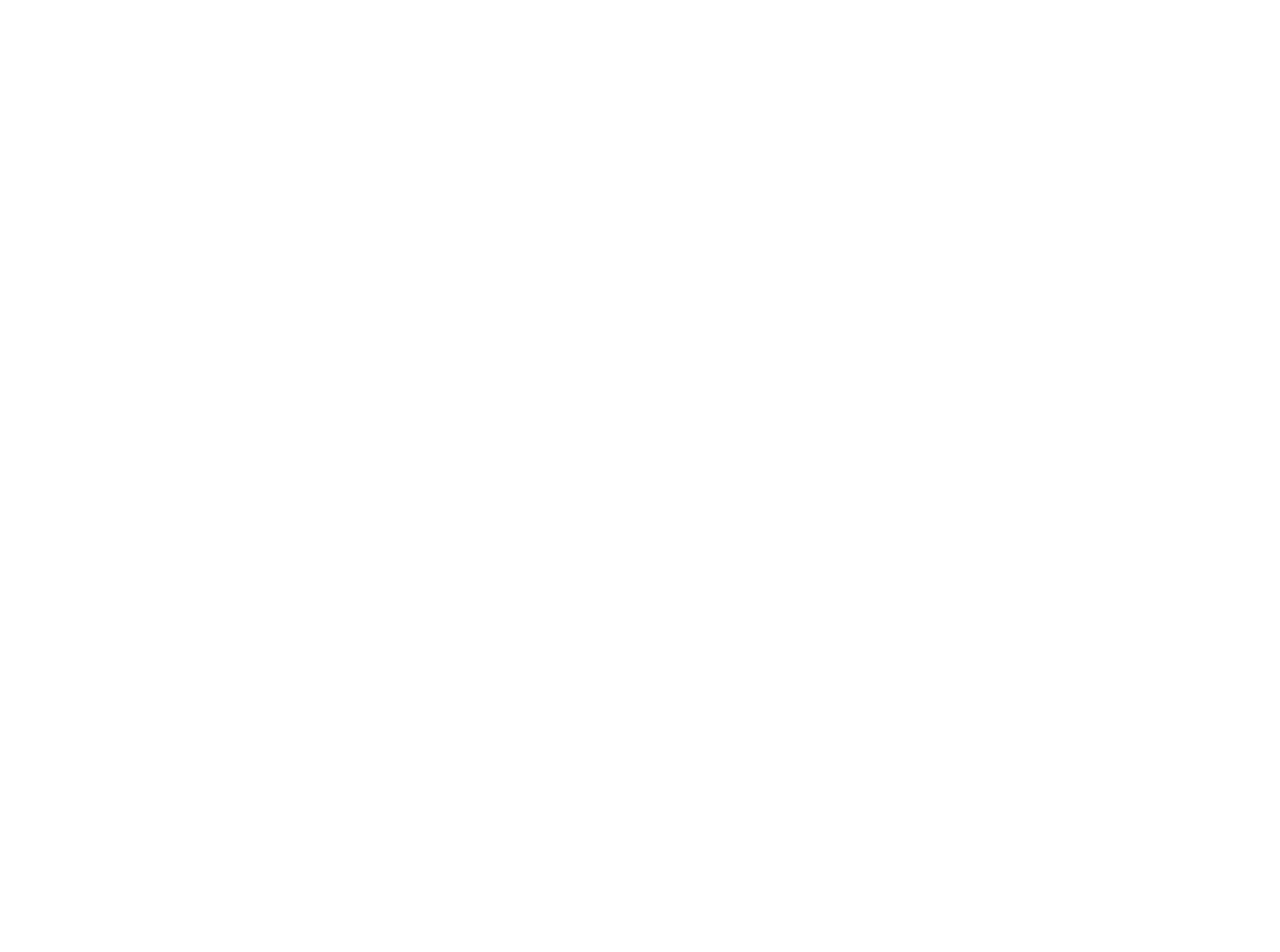
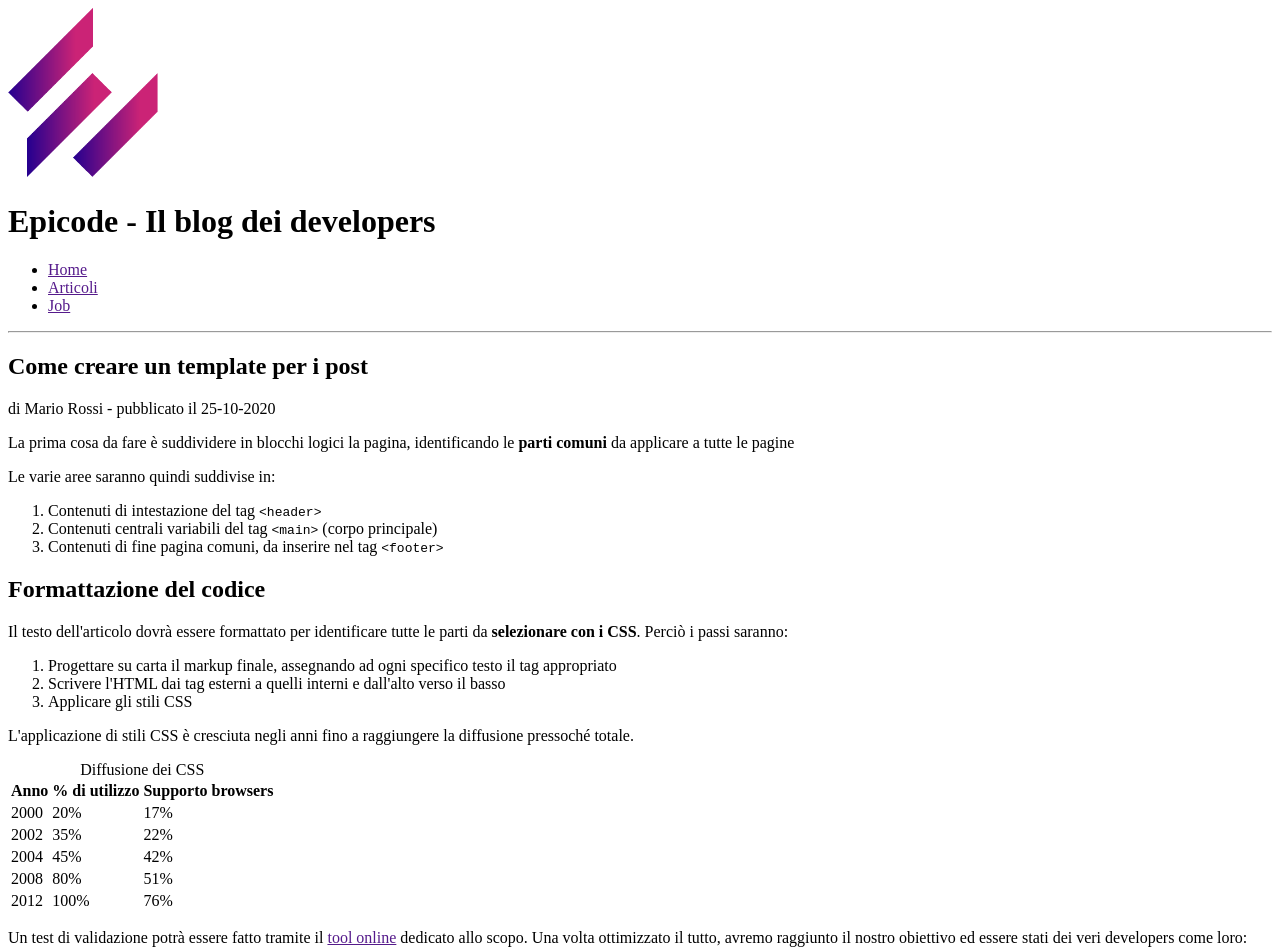
Before and after one commit to Tyorna/Lezione-2, a plain HTML site: page index.html in a window 1280 px wide. Shown: the top 952 px of the page. Before the commit the page ends 800 px from the top, so only its background shows below. Drawn offline with Linux system fonts and the light colour scheme.

Commit message:
esercizio

```diff
--- a/index.html
+++ b/index.html
@@ -1,12 +1,122 @@
 <!DOCTYPE html>
-<html lang="en">
+<html lang="it">
 <head>
     <meta charset="UTF-8">
-    <meta http-equiv="X-UA-Compatible" content="IE=edge">
     <meta name="viewport" content="width=device-width, initial-scale=1.0">
-    <title>Document</title>
+    <meta name="description" content="Primi passi operativi per creare un modello di pagina HTML per un post. Scopri come iniziare in modo facile.">
+    <title>Sviluppo di una pagina web - Blog Epicode</title>
 </head>
 <body>
+<header>
+    <img src="assets/img/EPICODE-pitto-color.png" alt="logoEpicode" width="150px">
+    <h1>Epicode - Il blog dei developers</h1>
+   <nav>
+    <ul>
+        <li><a href="">Home</a></li>
+        <li><a href="">Articoli</a></li>
+        <li><a href="">Job</a></li>
+    </ul>
+   </nav>
+</header>
 
+<hr>
+<main>
+    <section>
+        <h2>Come creare un template per i post</h2>
+        <p>di Mario Rossi - pubblicato il 25-10-2020</p>
+        <p>La prima cosa da fare è suddividere in blocchi logici la pagina, identificando le <b>parti comuni</b>
+            da applicare a tutte le pagine</p>
+        <p>Le varie aree saranno quindi suddivise in:</p>
+        <ol>
+            <li>Contenuti di intestazione del tag <code> &ltheader&gt</code></li>
+            <li>Contenuti centrali variabili del tag <code> &ltmain&gt</code> (corpo principale)</li>
+                <li>Contenuti di fine pagina comuni, da inserire nel tag <code> &ltfooter&gt</code></li>
+        </ol>
+        <h2>Formattazione del codice</h2>
+        <p>Il testo dell'articolo dovrà essere formattato per identificare tutte le parti da <strong>selezionare con i CSS</strong>.
+            Perciò i passi saranno:</p>
+        <ol>
+            <li>Progettare su carta il markup finale, assegnando ad ogni specifico testo il tag appropriato</li>
+            <li>Scrivere l'HTML dai tag esterni a quelli interni e dall'alto verso il basso</li>
+            <li>Applicare gli stili CSS</li>
+        </ol>
+        <p>L'applicazione di stili CSS è cresciuta negli anni fino a raggiungere la diffusione pressoché totale.</p>
+<table>
+    <caption>Diffusione dei CSS</caption>
+    <thead>
+        <tr>
+            <th>Anno</th>
+            <th>% di utilizzo</th>
+            <th>Supporto browsers</th>
+        </tr>
+    </thead>
+    <tbody>
+        <tr>
+            <td>2000</td>
+            <td>20%</td>
+            <td>17%</td>
+        </tr>
+        <tr>
+            <td>2002</td>
+            <td>35%</td>
+            <td>22%</td>
+        </tr>
+        <tr>
+            <td>2004</td>
+            <td>45%</td>
+            <td>42%</td>
+        </tr>
+        <tr>
+            <td>2008</td>
+            <td>80%</td>
+            <td>51%</td>
+        </tr>
+        <tr>
+            <td>2012</td>
+            <td>100%</td>
+            <td>76%</td>
+        </tr>
+    </tbody>
+</table>
+
+<p>Un test di validazione potrà essere fatto tramite il <a href="">tool online</a> dedicato allo scopo. Una volta ottimizzato il tutto,
+    avremo raggiunto il nostro obiettivo ed essere stati dei veri developers come loro:</p>
+    <iframe width="560" height="315" src="https://www.youtube.com/embed/IjzdMvuzxDY" title="YouTube video player" frameborder="0" allow="accelerometer; autoplay; clipboard-write; encrypted-media; gyroscope; picture-in-picture; web-share" allowfullscreen></iframe>
+
+</section>
+<section>
+    <h2>Novità</h2>
+    <fieldset>
+        <input type="email" placeholder="Inserisci l'email">
+        <button type="button">Iscriviti!</button>
+    </fieldset>
+</section>
+ </main>
+
+<section>
+    <h2>Articoli correlati</h2>
+    <article>
+        <p><a href="">Validare il codice HTML</a></p>
+        <p>Categoria: develop</p>
+        <p>Data: 18-9-2020</p>
+    </article>
+    <article>
+        <p><a href="">Correggere la sintassi</a></p>
+        <p></p>Categoria: develop</p>
+        <p></p>Data: 16-9-2020</p>
+    </article>
+    <article>
+        <p><a href="">Meno Kb nella pagina</a></p>
+        <p>Categoria: ottimizzazione</p>
+        <p>Data: 30-9-2020</p>
+    </article>
+</section>
+
+ <hr>
+ <footer>
+    Blog Epicode ©2021
+    <p>Testata online di Mario Rossi, registrata con prot. n.213/2018 - via Luigi Einaudi 2 -
+        Milano. P.IVA 00112233. <a href="mailto:info@epicode.school">info@epicode.school</a></p>
+ </footer>
 </body>
 </html>
```
Also changed, not shown: assets/img/EPICODE-pitto-color.png (added).
